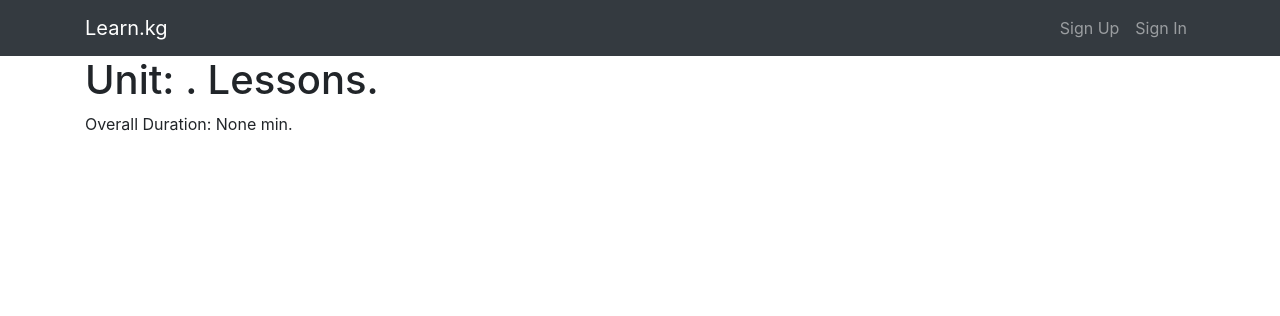
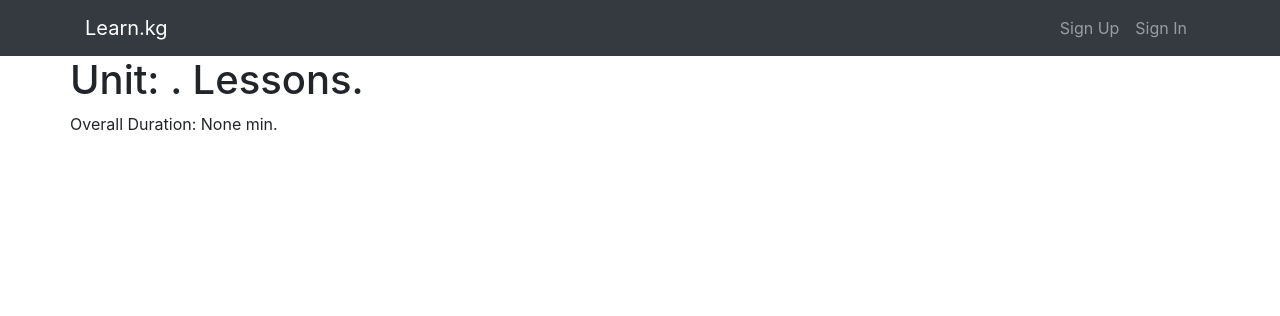
Before and after one commit to devkurultay/kodjaz_backend, a Django app: page /unit/1/ in a window 1280 px wide. Shown: the top 316 px of the page. Run offline with Django 3.2, Linux system fonts and the light colour scheme; data that the repository does not hold is empty; some libraries are stand-ins or nearby versions.

Commit message:
Remove extra paddings

```diff
--- a/courses/templates/base.html
+++ b/courses/templates/base.html
@@ -75,7 +75,7 @@
       </nav>
     </div>
 
-    <div class="container">
+    <div class="container px-0">
 
       {% if messages %}
           {% for message in messages %}
```
